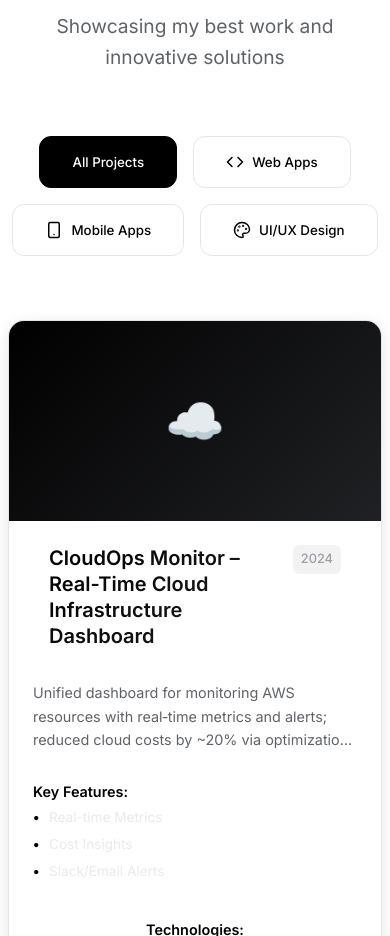
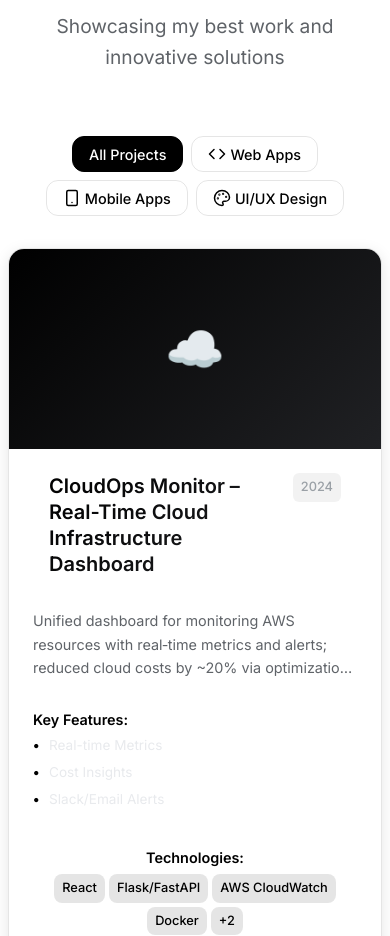
Before and after one commit to saitarunreddye/saitarun, a React (Create React App) app: page / in a window 390 px wide. Shown: the part 8540-9476 px from the top of the page. Built offline with nearby package versions, Linux system fonts and the light colour scheme.

Commit message:
Fix mobile Projects section - show filter tabs (All Projects, Web Apps, Mobile Apps, UI/UX Design) on mobile devices

```diff
--- a/src/components/Projects.tsx
+++ b/src/components/Projects.tsx
@@ -5,8 +5,9 @@ import { ExternalLink, Github, Code, Palette, Smartphone } from 'lucide-react';
 
 const Projects: React.FC = () => {
   const [ref, inView] = useInView({
-    threshold: 0.3,
+    threshold: 0.1,
     triggerOnce: true,
+    rootMargin: '-50px 0px',
   });
 
   const [activeFilter, setActiveFilter] = useState('all');
--- a/src/index.css
+++ b/src/index.css
@@ -3966,6 +3966,7 @@ section {
   .tools-section,
   .additional-skills,
   .expertise-grid,
+  .filter-tabs,
   .projects-grid,
   .experience-timeline,
   .contact-content,
@@ -3985,4 +3986,37 @@ section {
     opacity: 1 !important;
     transform: none !important;
   }
-}
+
+  /* Specific mobile fixes for filter tabs */
+  .filter-tabs {
+    display: flex !important;
+    flex-wrap: wrap !important;
+    justify-content: center !important;
+    gap: var(--space-sm) !important;
+    margin-bottom: var(--space-xl) !important;
+  }
+
+  .filter-tab {
+    display: flex !important;
+    align-items: center !important;
+    gap: var(--space-xs) !important;
+    padding: var(--space-sm) var(--space-md) !important;
+    font-size: 0.9rem !important;
+    opacity: 1 !important;
+    visibility: visible !important;
+    transform: none !important;
+  }
+
+  .projects-grid {
+    grid-template-columns: 1fr !important;
+    display: grid !important;
+    gap: var(--space-lg) !important;
+  }
+
+  .project-card {
+    display: block !important;
+    opacity: 1 !important;
+    visibility: visible !important;
+    transform: none !important;
+  }
+}
```
